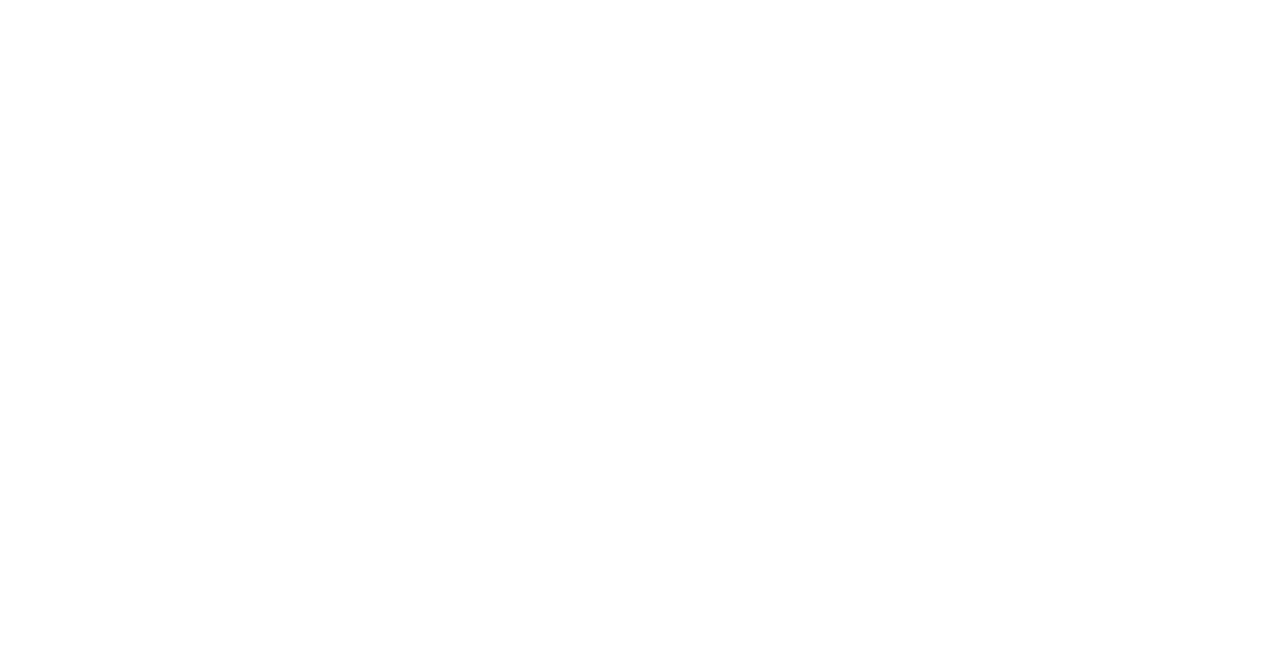
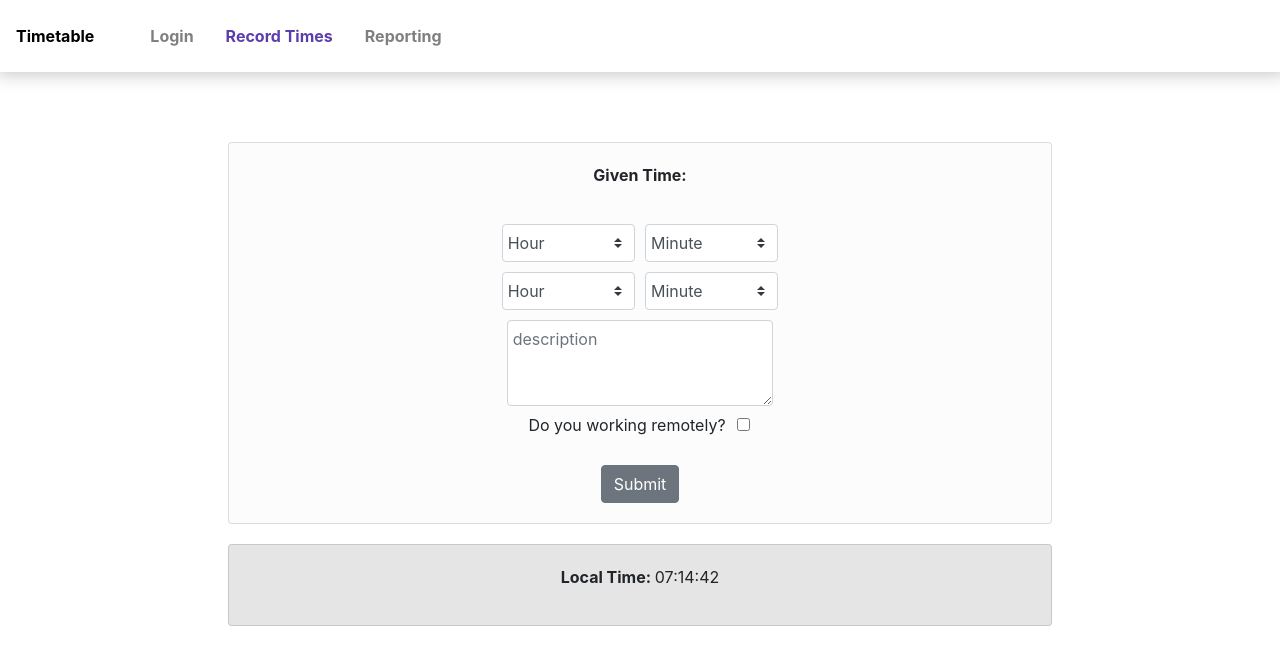
Before and after one commit to mahsaaarajabpour/attendance-system, a React (Create React App) app: page /record in a window 1280 px wide. Shown: the top 664 px of the page. Built offline with nearby package versions, Linux system fonts and the light colour scheme.

Commit message:
create AddTime component

```diff
--- a/package.json
+++ b/package.json
@@ -9,6 +9,8 @@
     "@testing-library/user-event": "^12.8.3",
     "bootstrap": "^4.6.0",
     "jquery": "^3.6.0",
+    "luxon": "^1.26.0",
+    "moment": "^2.29.1",
     "popper.js": "^1.16.1",
     "react": "^17.0.2",
     "react-dom": "^17.0.2",
--- a/src/index.js
+++ b/src/index.js
@@ -6,6 +6,7 @@
 import 'bootstrap/dist/css/bootstrap.min.css'
 import 'bootstrap/dist/js/bootstrap.min'
 import 'popper.js/dist/popper.min'
+import 'jquery/dist/jquery.min'
 import '@fortawesome/fontawesome-free/css/all.css'
 
 import {Provider} from 'react-redux'
--- /dev/null
+++ b/src/pages/AddTime/addTime.css
@@ -0,0 +1,43 @@
+.add-time{
+    margin: 50px 0;
+    display: flex;
+    justify-content: center;
+}
+
+.container{
+    display:flex;
+    height: 90vh;
+    align-items: center;
+}
+.contents{
+    margin:auto;
+    text-align: center;
+    align-self: center;
+}
+#given{
+    margin: 20px auto;
+}
+#output{
+    margin:auto;
+}
+.card{
+    /*min-width: 600px;*/
+    padding: 20px;
+    background-color:rgba(1,1,1, .01);
+}
+.output{
+    background-color:rgba(1,1,1, .1);
+}
+button{
+    margin-top:20px;
+}
+.timePickers{
+    max-width:400px;
+    margin: auto;
+}
+.picker{
+    margin: 5px;
+}
+#remote{
+    margin: 7px 2px 0 11px;
+}
--- /dev/null
+++ b/src/pages/AddTime/index.js
@@ -0,0 +1,194 @@
+import React, {useEffect, useState} from "react";
+import PageHOC from "../../components/HOC";
+import './addTime.css'
+
+function AddTime() {
+
+    const [currentTime, setCurrentTime] = useState('')
+    const [timeInfo, setTimeInfo] = useState({remote: false, description: ''})
+    const [tasks, setTasks] = useState([])
+
+
+    const Hours = () => {
+        let x = [];
+        for (let i = 1; i <= 24; i++) {
+            x.push(i)
+        }
+        return x
+    }
+    const Minutes = () => {
+        let x = [];
+        for (let i = 0; i <= 60; i++) {
+            x.push(i)
+        }
+        return x
+    }
+
+    useEffect(() => {
+        Time()
+    })
+    // useEffect(()=>{
+    //     // return()=>{
+    //     //     setCurrentTime('')
+    //     // }
+    // })
+
+    function Time() {
+        const updateTime = () => {
+            let today = new Date();
+            let h = today.getHours();
+            let m = today.getMinutes();
+            let s = today.getSeconds();
+            if (s < 10) {
+                s = '0' + s;
+            }
+            if (m < 10) {
+                m = '0' + m;
+            }
+            if (h < 10) {
+                h = '0' + h;
+            }
+            let time = h + ":" + m + ':' + s;
+            setCurrentTime(time)
+        }
+        setInterval(updateTime, 1000)
+    }
+
+    function handleItems(event, eventType, timeType) {
+        // eslint-disable-next-line default-case
+        switch (eventType) {
+            case 'remotely':
+                return setTimeInfo({
+                    ...timeInfo,
+                    remote: event.target.checked
+                })
+
+            case 'description':
+                return setTimeInfo({
+                    ...timeInfo,
+                    description: event.target.value
+                })
+
+            case 'hour':
+                if (timeType === 'start') {
+                    return setTimeInfo({
+                        ...timeInfo,
+                        startTime: event
+                    })
+                } else if (timeType === 'end') {
+                    return setTimeInfo({
+                        ...timeInfo,
+                        endTime: event
+                    })
+                }
+                break
+
+            case 'minute':
+                let d = new Date();
+                if (timeType === 'start') {
+                    d.setHours(timeInfo.startTime, event);
+                    return setTimeInfo({
+                        ...timeInfo,
+                        startTime: d
+                    })
+                } else if (timeType === 'end') {
+                    d.setHours(timeInfo.endTime, event);
+                    return setTimeInfo({
+                        ...timeInfo,
+                        endTime: d
+                    })
+                }
+                break
+        }
+
+    }
+
+    function addTime(event) {
+        event.preventDefault();
+        let x = tasks.concat(timeInfo)
+        setTasks(x)
+    }
+
+    return (
+        <PageHOC>
+            <div className="add-time">
+                <div className="contents col-md-8">
+                    <div className='card' id='given'><p><b>Given Time:</b></p><p id='input'></p>
+                        <form onSubmit={addTime}>
+
+                            {/*start*/}
+                            <div className="form-row justify-content-center timePickers start-time">
+                                <select className="custom-select col-md-4 col-sm-12 picker" id="startHourSelector"
+                                        onChange={event => handleItems(event.target.value, 'hour', 'start')}>
+                                    <option>Hour</option>
+                                    {Hours().map((value) =>
+                                        <option key={value} value={value}>{value}</option>
+                                    )}
+                                </select>
+                                <select className="custom-select col-md-4 col-sm-12 picker" id="startMinuteSelector"
+                                        onChange={event => handleItems(event.target.value, 'minute', 'start')}>
+                                    <option defaultValue="Minute">Minute</option>
+                                    {Minutes().map((value) =>
+                                        <option key={value} value={value}>{value}</option>
+                                    )}
+                                </select>
+                            </div>
+
+                            {/*end*/}
+                            <div className="form-row justify-content-center timePickers end-time">
+                                <select className="custom-select col-md-4 col-sm-12 picker" id="endHourSelector"
+                                        onChange={event => handleItems(event.target.value, 'hour', 'end')}>
+                                    <option defaultValue="Hour">Hour</option>
+                                    {Hours().map((value) =>
+                                        <option key={value} value={value}>{value}</option>
+                                    )}
+                                </select>
+                                <select className="custom-select col-md-4 col-sm-12 picker" id="endMinuteSelector"
+                                        onChange={event => handleItems(event.target.value, 'minute', 'end')}>
+                                    <option>Minute</option>
+                                    {Minutes().map((value) =>
+                                        <option key={value} value={value}>{value}</option>
+                                    )}
+                                </select>
+
+                                {/*{renderTimes("endHourSelector",1,24,'Hour')}*/}
+                            </div>
+
+                            {/*description*/}
+                            <div className="form-row justify-content-center timePickers">
+                                <textarea className="form-control col-md-8 picker"
+                                          rows="3"
+                                          placeholder="description"
+                                          required
+                                          onChange={event => handleItems(event, 'description')}
+                                ></textarea>
+                            </div>
+
+                            {/*remote*/}
+                            <div className="form-row justify-content-center timePickers">
+                                <label>
+                                    <span className="label-text">Do you working remotely?</span>
+                                    <input type="checkbox"
+                                           name="remotely"
+                                           id="remote"
+                                           onChange={event => handleItems(event, 'remotely')}
+                                    />
+                                </label>
+                            </div>
+
+                            {/*submit*/}
+                            <button type="submit" className="btn btn-secondary">Submit</button>
+                        </form>
+                    </div>
+
+                    <div className='card output'>
+                        <p><b>Local Time: </b>{currentTime}</p>
+                    </div>
+
+                </div>
+            </div>
+        </PageHOC>
+    )
+}
+
+export default AddTime
--- a/src/pages/Login/index.js
+++ b/src/pages/Login/index.js
@@ -1,4 +1,4 @@
-import React, {useEffect, useState} from "react";
+import React, { useState} from "react";
 import PageHOC from "../../components/HOC";
 import './Login.css'
 import LogoImage from '../../assets/image/1.jpg'
@@ -9,7 +9,7 @@
 function Login() {
 
     const [users, setUsers] = useState({tel: null, name: ''});
-    const [loginCheck,setLoginCheck]=useState(false);
+    // const [loginCheck,setLoginCheck]=useState(false);
 
     const usersInfo = useSelector((state => state.userData.info));
     const dispatch = useDispatch();
@@ -53,13 +53,13 @@
                     <img src={LogoImage} alt="" className="login-image"/>
                     <div className="login-content">
                         <div className="login-header">
-                            <p className="login-logo">Attendance System</p>
+                            <p className="login-logo">Timepickers</p>
                             <p>sign in to your account</p>
                         </div>
                         <div className="center">
                             <form className="" onSubmit={login}>
                                 <div className="form-group input-group">
-                                    <input className="form-control" type="number"
+                                    <input className="form-control" type="tex"
                                            placeholder="phone"
                                            onChange={event => handleChange(event, 'tel')}
                                            required
--- a/src/routes/index.js
+++ b/src/routes/index.js
@@ -1,8 +1,9 @@
 import React, {Suspense} from "react";
 import {Route, Switch,} from "react-router-dom";
 
+const Login = React.lazy(() => import('../pages/Login'))
+const AddTime = React.lazy(() => import('../pages/AddTime'))
 
-const Login = React.lazy(() => import('../pages/Login'))
 
 const Routes = () => {
     return (
@@ -13,6 +14,11 @@
                            <Suspense fallback={<div>loading</div>}>
                                <Login/>
                            </Suspense>}/>
+                <Route exact path="/record"
+                       render={() =>
+                           <Suspense fallback={<div>loading</div>}>
+                               <AddTime/>
+                           </Suspense>}/>
             </Switch>
         </React.Fragment>
     );
```
Also changed, not shown: 1 other file (tests, documents, lock files or other folders).
